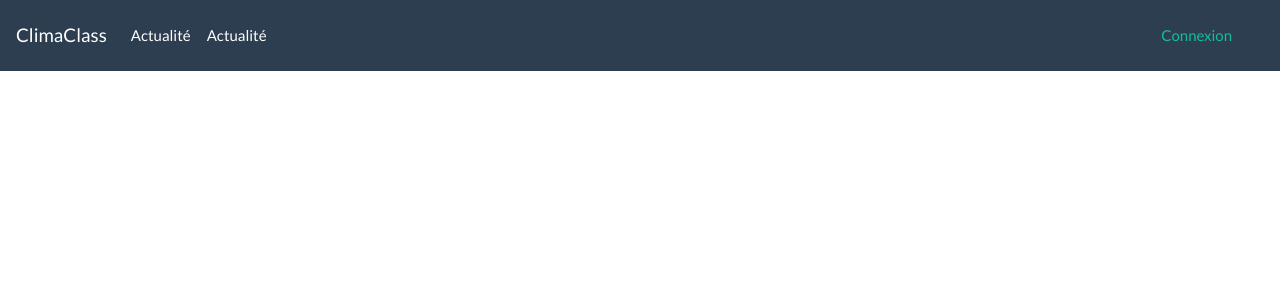
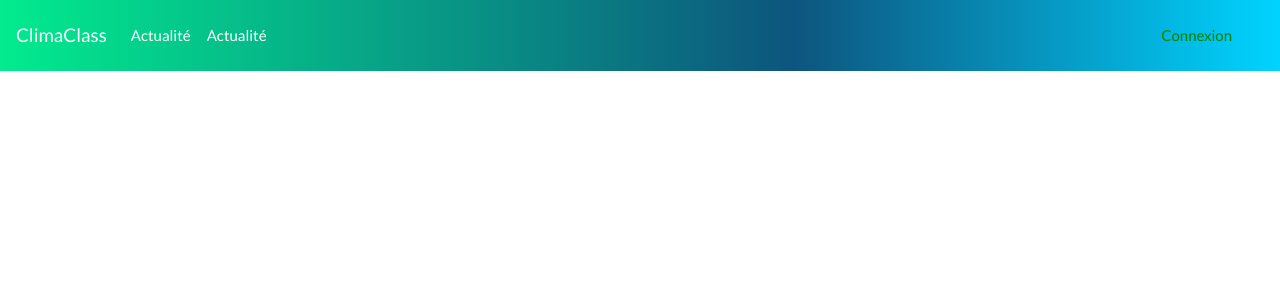
Before and after one commit to Si-gi/ClimaClass, a Symfony app: template templates/base.html.twig in a window 1280 px wide. Shown: the top 300 px of the page. Run offline with Twig, Linux system fonts and the light colour scheme; the template is opened without the code that fills it, so the values that code supplies are empty; some libraries are stand-ins or nearby versions.

Commit message:
modif and add degrad

```diff
--- a/templates/base.html.twig
+++ b/templates/base.html.twig
@@ -7,6 +7,9 @@
         {% block stylesheets %}{% endblock %}
     </head>
     <style>
+        a{
+            color:green;
+        }
         .home{
             padding:100px;
         }
@@ -17,9 +20,13 @@
         .btnconnect{
             list-style:none;
         }
+        .barrenav{
+         background: rgb(100,177,8) !important;
+        background: linear-gradient(90deg, rgba(100,177,8,1) 0%, rgba(22,130,25,0.4939017843465511) 0%, rgba(2,235,142,1) 0%, rgba(13,85,126,1) 62%, rgba(0,212,255,1) 100%) !important;
+            }
     </style>
     <body>
-     <nav class="navbar navbar-expand-lg navbar-dark bg-primary">
+     <nav class="navbar navbar-expand-lg navbar-dark bg-primary barrenav">
         <a class="navbar-brand" href="#">ClimaClass</a>
         <button class="navbar-toggler" type="button" data-toggle="collapse" data-target="#navbarColor01" aria-controls="navbarColor01" aria-expanded="false" aria-label="Toggle navigation">
             <span class="navbar-toggler-icon"></span>
```
